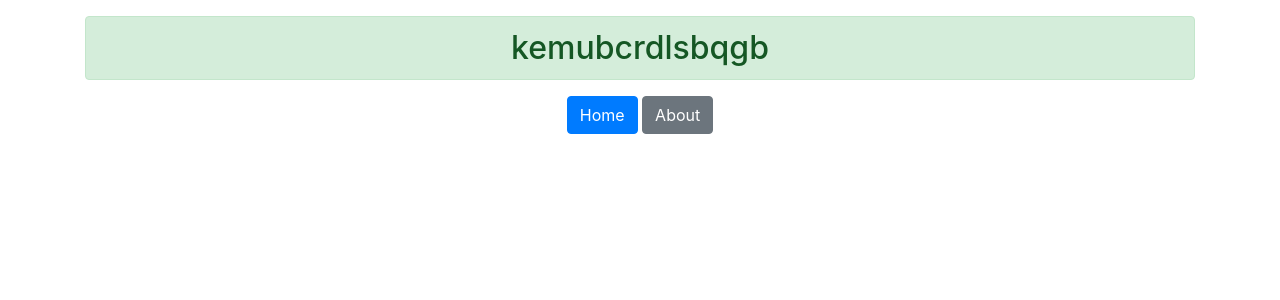
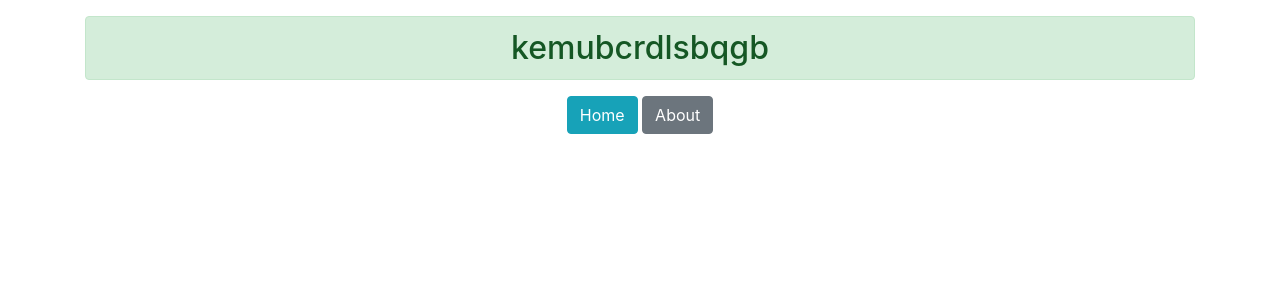
Before and after one commit to schimmelcoding/djengo-password-generator, a Django app: page /password/ in a window 1280 px wide. Shown: the part 104-404 px from the top of the page. Run offline with Django 4.2, Linux system fonts and the light colour scheme.

Commit message:
Changed a button

```diff
--- a/generator/templates/generator/password.html
+++ b/generator/templates/generator/password.html
@@ -8,6 +8,6 @@
     </ol>
   </nav>
   <h2 class="alert alert-success">{{ password }}</h2>
-  <a href="{% url 'home' %}" class="btn btn-primary">Home</a>
+  <a href="{% url 'home' %}" class="btn btn-info">Home</a>
   <a href="{% url 'about' %}" class="btn btn-secondary">About</a>
 </div>
```
